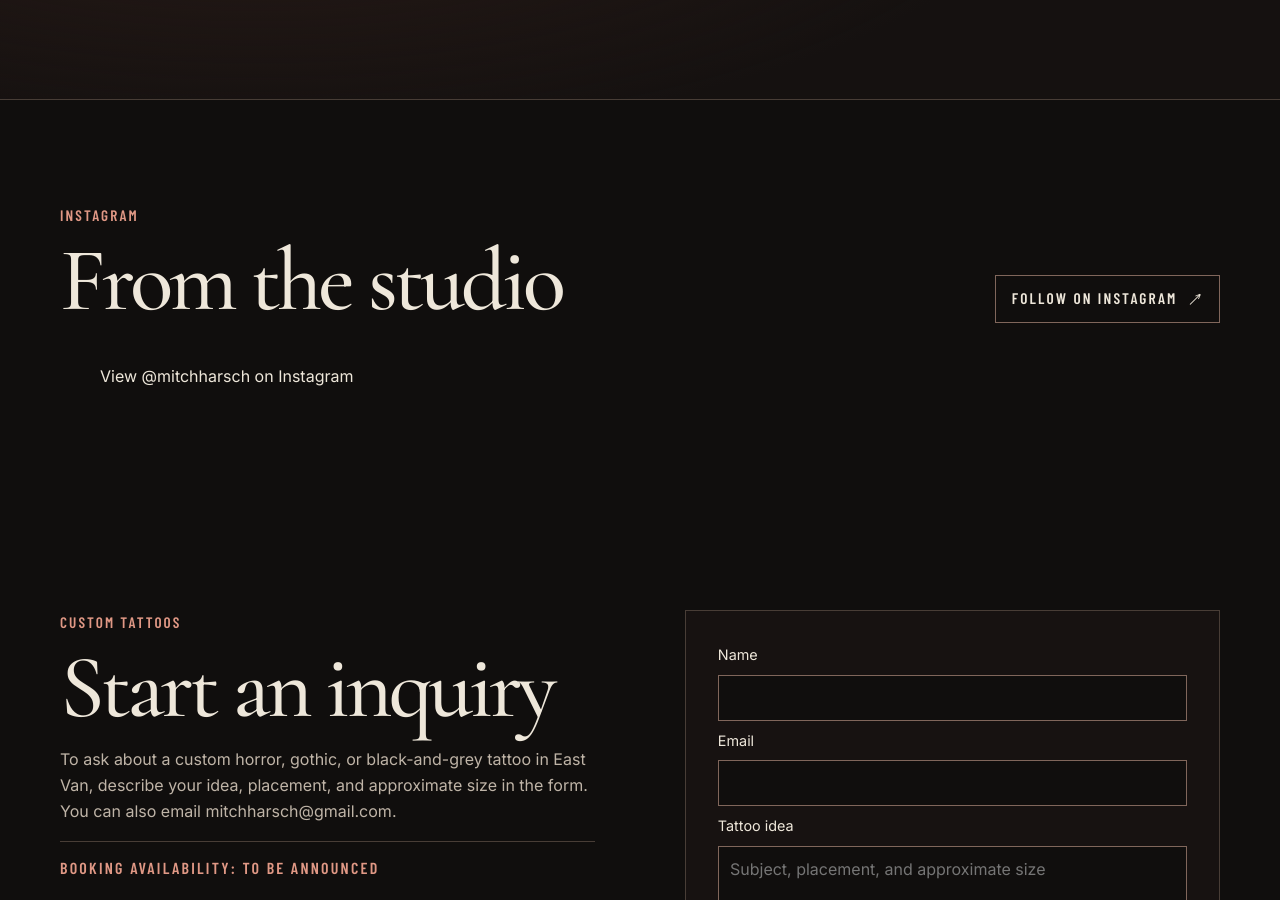
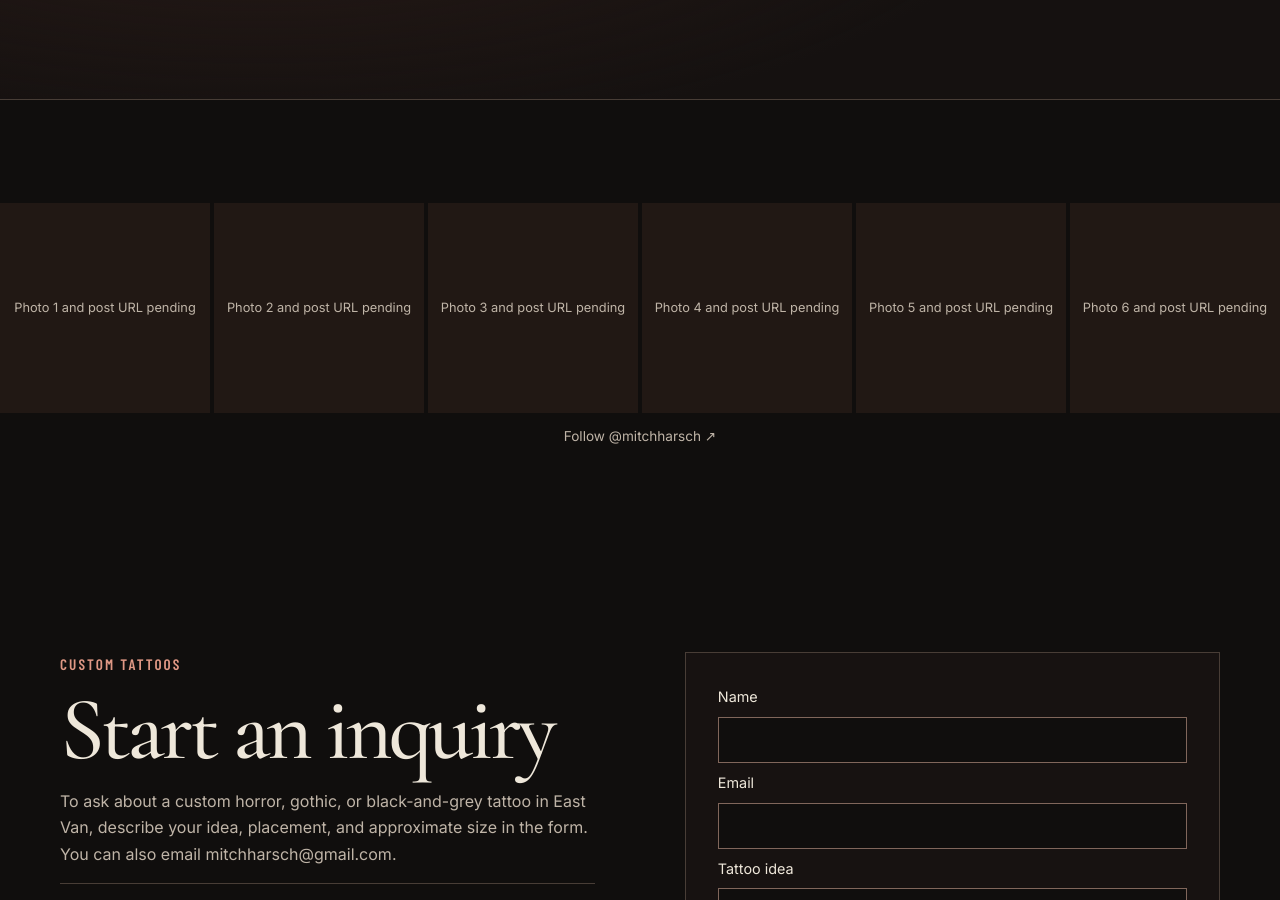
Before and after one commit to intrqu/mitchportfolio, a plain HTML site: page index.html in a window 1280 px wide. Shown: the part 2143-3043 px from the top of the page. Drawn offline with nearby package versions, Linux system fonts and the light colour scheme; a script that the page names is missing.

Commit message:
instagram grid

```diff
--- a/index.html
+++ b/index.html
@@ -69,28 +69,19 @@
         </div>
       </div>
     </section>
-    <section class="wrap section instagram" id="instagram" aria-labelledby="instagram-title">
-      <div class="section-head">
-        <div>
-          <p class="kicker">Instagram</p>
-          <h2 id="instagram-title">From the studio</h2>
-        </div>
-        <a class="outline" href="https://www.instagram.com/mitchharsch/" target="_blank" rel="noopener noreferrer">
-          Follow on Instagram <span aria-hidden="true">↗</span>
-        </a>
+    <section class="section instagram" id="instagram" aria-label="Tattoo work on Instagram">
+      <div class="instagram-grid" id="instagram-grid">
+        <!-- Replace each placeholder with a link to the original post and a photo shared with Mitch's permission. -->
+        <div class="instagram-tile instagram-tile-placeholder">Photo 1 and post URL pending</div>
+        <div class="instagram-tile instagram-tile-placeholder">Photo 2 and post URL pending</div>
+        <div class="instagram-tile instagram-tile-placeholder">Photo 3 and post URL pending</div>
+        <div class="instagram-tile instagram-tile-placeholder">Photo 4 and post URL pending</div>
+        <div class="instagram-tile instagram-tile-placeholder">Photo 5 and post URL pending</div>
+        <div class="instagram-tile instagram-tile-placeholder">Photo 6 and post URL pending</div>
       </div>
-
-      <div id="instagram-feed" class="instagram-feed">
-        <blockquote class="instagram-media" data-instgrm-permalink="https://www.instagram.com/mitchharsch/"
-          data-instgrm-version="14">
-          <a href="https://www.instagram.com/mitchharsch/">
-            View @mitchharsch on Instagram
-          </a>
-        </blockquote>
-      </div>
+      <a class="instagram-follow" href="https://www.instagram.com/mitchharsch/" target="_blank"
+        rel="noopener noreferrer">Follow @mitchharsch <span aria-hidden="true">↗</span></a>
     </section>
-
-    <script async src="https://www.instagram.com/embed.js"></script>
     <section class="wrap section split booking" id="booking">
       <div>
         <p class="kicker">Custom tattoos</p>
--- a/style.css
+++ b/style.css
@@ -38,8 +38,13 @@ h1{font-size:clamp(5rem,12vw,12rem);line-height:.74;letter-spacing:-.065em;margi
 h2{margin:0;font-size:clamp(3.2rem,7vw,6rem);line-height:.95;letter-spacing:-.045em}
 .muted{color:var(--muted)}
 .gallery{display:grid;grid-template-columns:repeat(3,minmax(0,1fr));gap:clamp(.85rem,2vw,1.7rem)}
-.instagram-feed{display:grid;grid-template-columns:repeat(3,minmax(0,1fr));gap:clamp(.85rem,2vw,1.7rem);min-width:0}
-.instagram-feed-placeholder{grid-column:1/-1;display:grid;place-items:center;min-height:12rem;margin:0;padding:2rem;text-align:center;border:1px dashed var(--edge);color:var(--muted)}
+.instagram{padding-block:clamp(3.5rem,8vw,7rem)}
+.instagram-grid{display:grid;grid-template-columns:repeat(6,minmax(0,1fr));gap:4px;background:var(--bg)}
+.instagram-tile{display:grid;place-items:center;aspect-ratio:1;min-width:0;overflow:hidden;background:#211814}
+.instagram-tile img{display:block;width:100%;height:100%;object-fit:cover}
+.instagram-tile-placeholder{padding:.75rem;text-align:center;color:var(--muted);font-size:.8rem}
+.instagram-follow{display:block;width:max-content;margin:.75rem auto 0;color:var(--muted);font-size:.85rem}
+.instagram-follow:hover{color:var(--accent)}
 figure{margin:0}
 .art-link{display:block;position:relative;aspect-ratio:1/1.38;overflow:hidden;background:#211814;border:1px solid var(--edge)}
 .art-link img{display:block;width:100%;height:100%;object-fit:cover}
@@ -79,8 +84,9 @@ dialog p{margin:.55rem 0 0}
   .section-head{align-items:start;flex-direction:column;gap:.15rem}
   .section-head p{margin-bottom:.5rem}
   .split{grid-template-columns:1fr}
-  .instagram-feed{grid-template-columns:repeat(2,minmax(0,1fr))}
   .portrait{min-height:220px;aspect-ratio:16/10}
 }
+@media(max-width:1024px){.instagram-grid{grid-template-columns:repeat(3,minmax(0,1fr))}}
+@media(max-width:700px){.instagram-grid{grid-template-columns:repeat(2,minmax(0,1fr))}}
 @media(max-width:500px){.gallery{grid-template-columns:1fr}.art-link{aspect-ratio:1/1.15}.footer{align-items:flex-start;flex-direction:column;gap:.6rem}}
 @media(prefers-reduced-motion:reduce){html{scroll-behavior:auto}}
```
Also changed, not shown: README.md.
